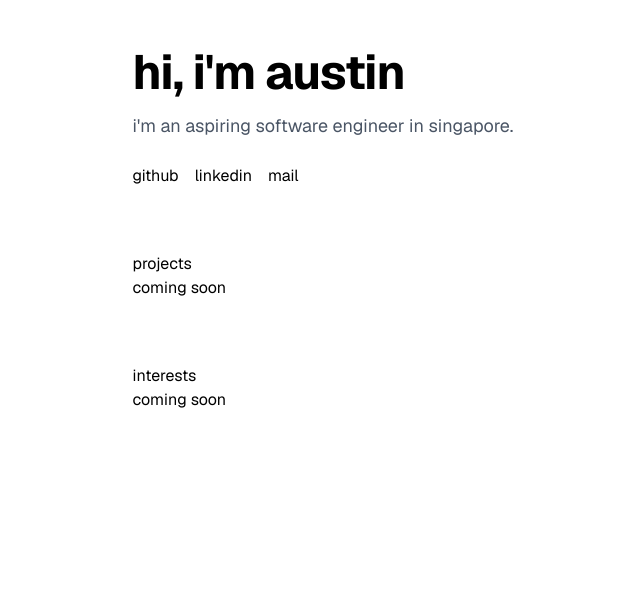
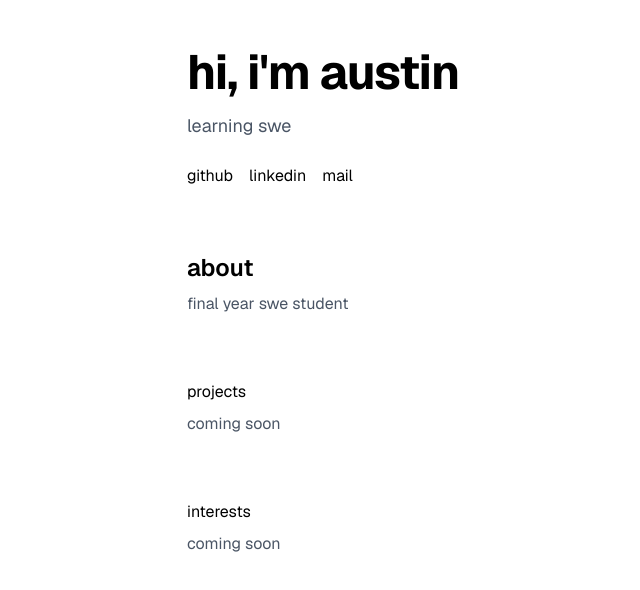
Before and after one commit to auscodes/portfolio, a Next.js app: page / in a window 1280 px wide. Shown: the top 590 px of the page, without its empty margins (317-957 px from the left). Built offline with nearby package versions, Linux system fonts and the light colour scheme.

Commit message:
some more styles

```diff
--- a/app/page.tsx
+++ b/app/page.tsx
@@ -3,7 +3,7 @@ export default function Home() {
     <main className="min-h-screen max-w-3xl mx-auto px-6 py-12">
       <h1 className="text-5xl font-bold tracking-tight">hi, i'm austin</h1>
       <p className="mt-4 text-lg text-gray-600">
-        i'm an aspiring software engineer in singapore.
+        learning swe
       </p>
       <div className="mt-6 flex gap-4">
         <a
@@ -23,14 +23,21 @@ export default function Home() {
         <a href="mailto:limchunyik6868@gmail.com">mail</a>
       </div>
 
+      <section id="about" className="mt-16">
+        <h2 className="text-2xl font-semibold">about</h2>
+        <p className="mt-2 text-gray-600">
+          final year swe student
+        </p>
+      </section>
+
       <section id="projects" className="mt-16">
         <h2>projects</h2>
-        <p>coming soon</p>
+        <p className="mt-2 text-gray-600">coming soon</p>
       </section>
 
       <section id="interests" className="mt-16">
         <h2>interests</h2>
-        <p>coming soon</p>
+        <p className="mt-2 text-gray-600">coming soon</p>
       </section>
     </main>
   );
```
